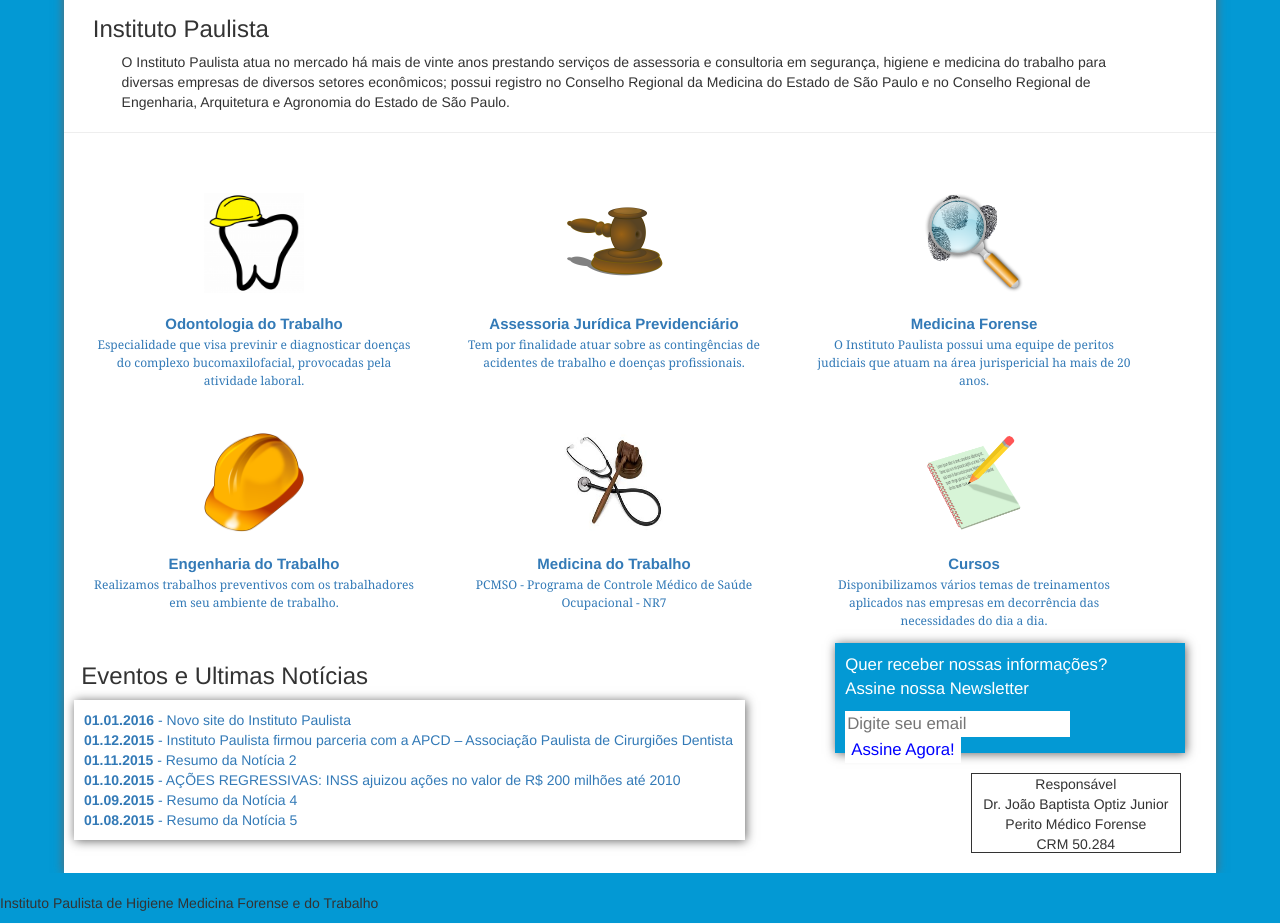
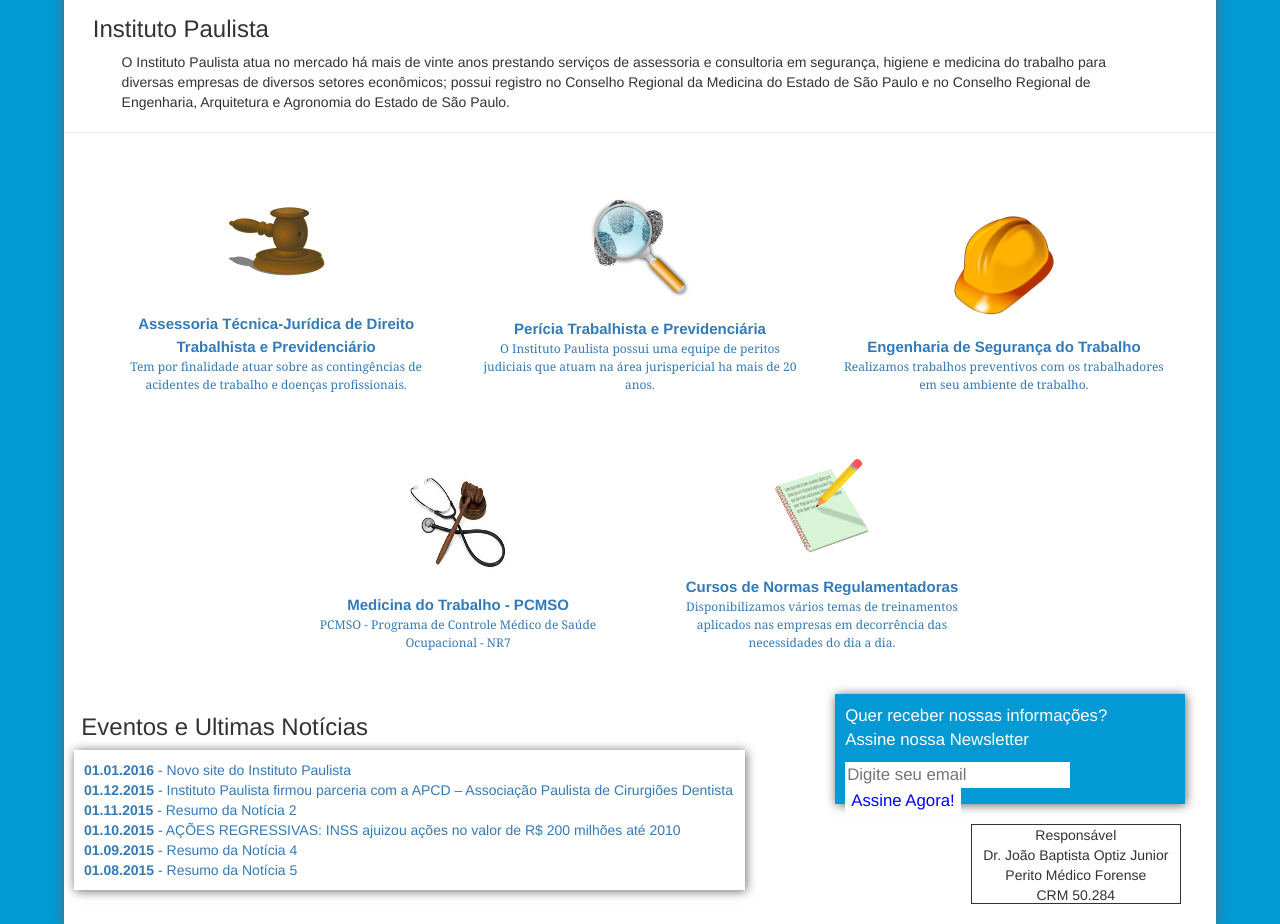
Before and after one commit to MFDonadeli/instituto, a PHP site: page / in a window 1280 px wide. Shown: the part 565-1489 px from the top of the page. Run offline with PHP 8.4, Linux system fonts and the light colour scheme; some libraries are stand-ins or nearby versions.

Commit message:
Servicos (Centralizando no index)

```diff
--- a/index.php
+++ b/index.php
@@ -68,44 +68,37 @@
         <div id="ul_div">
             <ul id="ul_info">
                 <li id="item_info">
-                    <a href="odontologia">
-                        <img src="images/odontologia.png" height="100px" width="100px"/>
-                        <h4>Odontologia do Trabalho</h4>
-                        <p>Especialidade que visa previnir e diagnosticar doenças do complexo bucomaxilofacial, provocadas pela atividade laboral.</p>
-                    </a>
-                </li>
-                <li id="item_info">
                     <a href="assessoria">
                         <img src="images/juridico.png" height="100px" width="100px"/>
-                        <h4>Assessoria Jurídica Previdenciário</h4>
+                        <h4>Assessoria Técnica-Jurídica de Direito Trabalhista e Previdenciário</h4>
                         <p>Tem por finalidade atuar sobre as contingências de acidentes de trabalho e doenças profissionais.</p>
                     </a>
                 </li>
                 <li id="item_info">
                     <a href="med_forense">
                         <img src="images/perito.png" height="100px" width="100px"/>
-                        <h4>Medicina Forense</h4>
+                        <h4>Perícia Trabalhista e Previdenciária</h4>
                         <p>O Instituto Paulista possui uma equipe de peritos judiciais que atuam na área jurispericial ha mais de 20 anos.</p>
                     </a>
                 </li>
                 <li id="item_info">
                     <a href="engenharia">
                         <img src="images/engenharia.png" height="100px" width="100px"/>
-                        <h4>Engenharia do Trabalho</h4>
+                        <h4>Engenharia de Segurança do Trabalho</h4>
                         <p>Realizamos trabalhos preventivos com os trabalhadores em seu ambiente de trabalho.</p>
                     </a>
                 </li>
                 <li id="item_info">
                     <a href="med_trabalho">
                         <img src="images/medicina_trabalho.jpg" height="100px" width="100px"/>
-                        <h4>Medicina do Trabalho</h4>
+                        <h4>Medicina do Trabalho - PCMSO</h4>
                         <p>PCMSO - Programa de Controle Médico de Saúde Ocupacional - NR7</p>
                     </a>
                 </li>
                 <li id="item_info">
                     <a href="cursos">
                         <img src="images/cursos.png" height="100px" width="100px""/>
-                        <h4>Cursos</h4>
+                        <h4>Cursos de Normas Regulamentadoras</h4>
                         <p>Disponibilizamos vários temas de treinamentos aplicados nas empresas em decorrência das necessidades do dia a dia.</p>
                     </a>
                 </li>
--- a/style/estilo_index.css
+++ b/style/estilo_index.css
@@ -1,7 +1,7 @@
 #ul_div {
-  margin-left:auto;
-  margin-right:auto;
+  margin: 0 auto;
   width:100%;
+  text-align:center;
 }
 
 #ul_div:after
@@ -38,7 +38,7 @@
 }
 
 #item_info {
-  float: left;
+  display: inline-block;
   width: 320px;
   height: 200px;
   margin: 20px;
--- a/top.php
+++ b/top.php
@@ -39,12 +39,11 @@
                 </li>
                 <li><a href="#" class="dropdown-toggle" data-toggle="dropdown" role="button" aria-haspopup="true" aria-expanded="false">Serviços</a>
                     <ul class="dropdown-menu">
-                        <li><a data-toggle="collapse" data-target=".navbar-collapse" href="odontologia.php">Odontologia</a></li>
-                        <li><a data-toggle="collapse" data-target=".navbar-collapse" href="assessoria.php">Assessoria Jurídica Previdenciário</a></li>
-                        <li><a data-toggle="collapse" data-target=".navbar-collapse" href="med_forense.php">Medicina Forense</a></li>
-                        <li><a data-toggle="collapse" data-target=".navbar-collapse" href="engenharia.php">Engenharia do Trabalho</a></li>
-                        <li><a data-toggle="collapse" data-target=".navbar-collapse" href="med_trabalho.php">Medicina do Trabalho</a></li>
-                        <li><a data-toggle="collapse" data-target=".navbar-collapse" href="cursos.php">Cursos</a></li>
+                        <li><a data-toggle="collapse" data-target=".navbar-collapse" href="med_trabalho.php">Medicina do Trabalho - PCMSO</a></li>
+                        <li><a data-toggle="collapse" data-target=".navbar-collapse" href="engenharia.php">Engenharia de Segurança do Trabalho</a></li>
+                        <li><a data-toggle="collapse" data-target=".navbar-collapse" href="med_forense.php">Perícia Trabalhista e Previdenciária</a></li>
+                        <li><a data-toggle="collapse" data-target=".navbar-collapse" href="cursos.php">Cursos de Normas Regulamentadoras (NR)</a></li>
+                        <li><a data-toggle="collapse" data-target=".navbar-collapse" href="assessoria.php">Assessoria Técnica-Jurídica de Direito Trabalhista e Previdenciário</a></li>
                     </ul>
                 </li>
                 <li class="dropdown">
```
